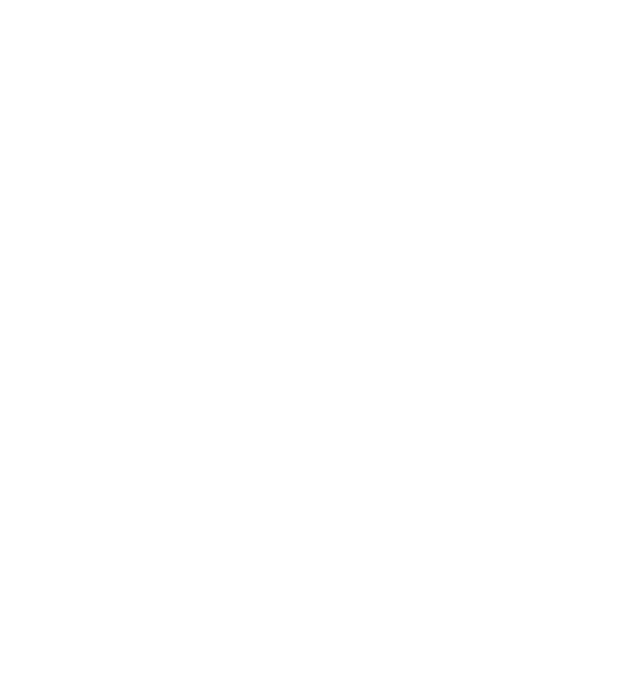
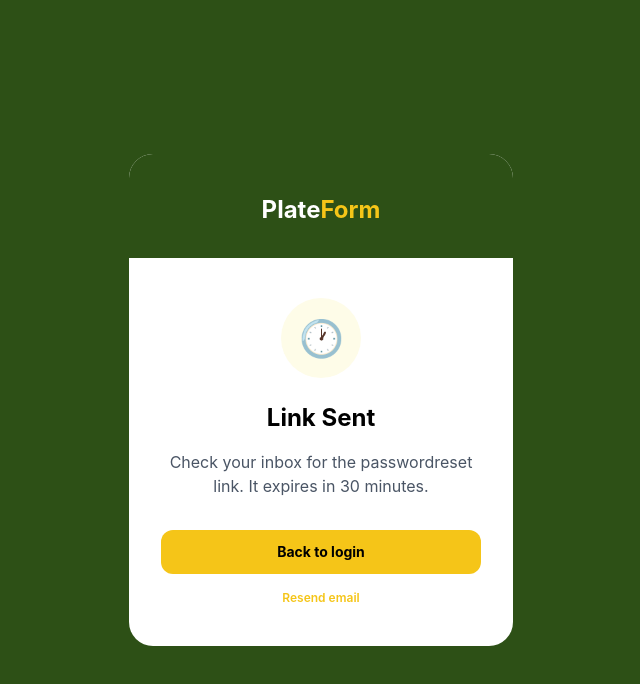
Before and after one commit to Celia-joy/Plateform, a React (Vite) app: page /link-sent in a window 1280 px wide. Before the commit this address had no page. Shown: the top 684 px of the page, without its empty margins (319-959 px from the left). Built offline with nearby package versions, Linux system fonts and the light colour scheme.

Commit message:
Plateform

```diff
--- a/src/App.jsx
+++ b/src/App.jsx
@@ -3,6 +3,7 @@
 import LandingPage from './pages/LandingPage'
 import CheckEmailPage from './pages/auth/CheckEmailPage'
 import ResetPasswordPage from './pages/auth/ResetPasswordPage'
+import LinkSentPage from './pages/auth/LinkSentPage'
 import {BrowserRouter, Routes, Route} from 'react-router-dom'
 export default function App(){
     return (
@@ -13,6 +14,7 @@
                 <Route path="/signup" element={<SignupPage />} />
                 <Route path="/check-email" element={<CheckEmailPage />} />
                 <Route path="/reset-password" element={<ResetPasswordPage />} />
+                <Route path="/link-sent" element={<LinkSentPage/>}/>
             </Routes>
         </BrowserRouter>
     )
--- a/src/pages/auth/LinkSentPage.jsx
+++ b/src/pages/auth/LinkSentPage.jsx
@@ -0,0 +1,36 @@
+import {useNavigate} from "react-router-dom"
+function LinkSentPage(){
+    const navigate = useNavigate()
+    return (
+        <div className="min-h-screen bg-[#2D5016] flex items-center justify-center p-4">
+            <div className="w-full max-w-sm bg-white rounded-3xl overflow-hidden">
+                <div className="bg-[#2D5016] px-8 pt-10 pb-8 text-center">
+                    <h1 className="text-2xl font-bold text-white">
+                        Plate<span className="text-[#F5C518]">Form</span>
+                    </h1>
+                </div>
+                <div className="px-8 py-10 flex flex-col items-center text-center">
+                    <div className="bg-yellow-50 rounded-full w-20 h-20 flex items-center justify-center mb-6">
+                        <span className="text-4xl">🕐</span>
+                    </div>
+                    <h2 className="text-2xl font-bold mb-4"> Link Sent</h2>
+                    <p className="text-gray-600 mb-8">
+                        Check your inbox for the password
+                        <span>reset link. It expires in 30 minutes.</span>
+                    </p>
+                    <button
+                        onClick={()=> navigate("/login")}
+                        className="w-full bg-[#F5C518] font-bold py-3 rounded-xl text-sm cursor-pointer mb-4"
+                    >
+                        Back to login
+                    </button>
+                    <button className="text-[#F5C518] text-xs font-semibold">
+                       Resend email
+                    </button>
+                </div>
+            </div>
+        </div>
+    )
+}
+
+export default LinkSentPage
--- a/src/pages/auth/SignupPage.jsx
+++ b/src/pages/auth/SignupPage.jsx
@@ -24,11 +24,11 @@
     }
 
     return (
-        <div className="min-h-screen flex items-center justify-center p-4">
+        <div className="min-h-screen bg-[#2D5016] flex items-center justify-center p-4">
             <div className="w-full max-w-sm bg-white rounded-3xl overflow-hidden">
                 <div className="bg-[#2D5016] px-8 pt-10 pb-8 text-center">
                     <h1 className="text-2xl font-bold text-center mb-6">Plate
-                        <span className="text-[#F5C518">Form</span>
+                        <span className="text-[#F5C518]">Form</span>
                     </h1>
                     <p className="text-sm text-white mt-1"> Create an account</p>
                 </div>
```
